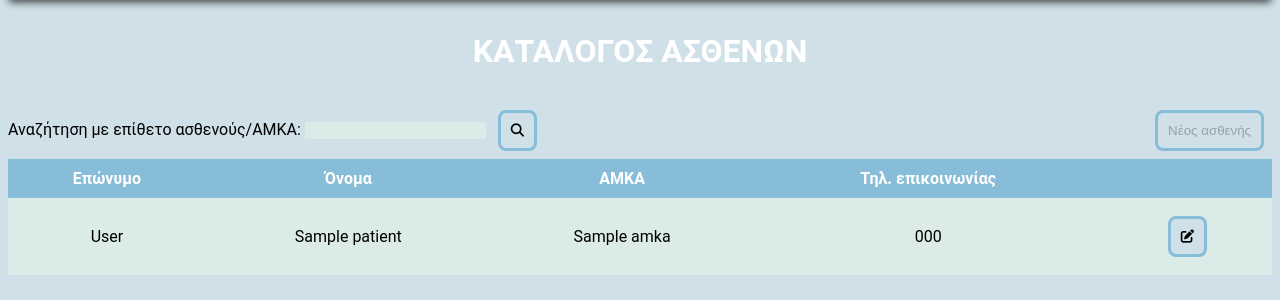
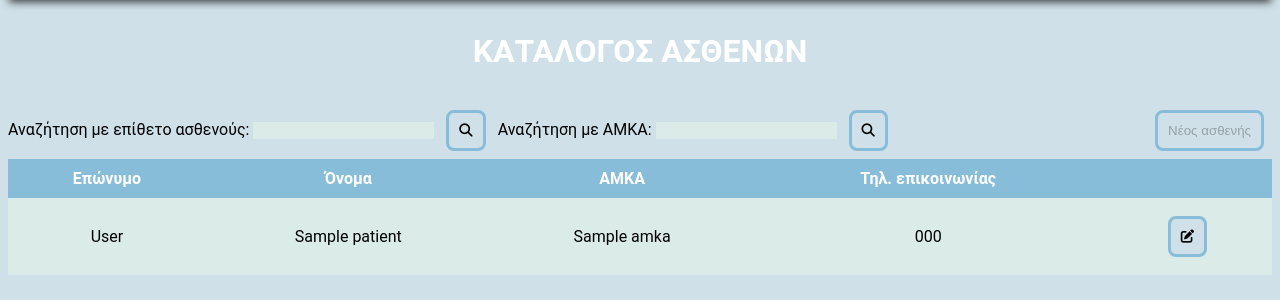
Before and after one commit to Rasty-90/flask-python-api-app, a Flask app: template templates/patients.html in a window 1280 px wide. Shown: the part 55-355 px from the top of the page. Run offline with Flask 2, Linux system fonts and the light colour scheme; the template is opened without the code that fills it: most values are stand-ins (such as "Sample title", 1, 10 or a date in 2020); some libraries are stand-ins or nearby versions.

Commit message:
final touches

```diff
--- a/templates/patients.html
+++ b/templates/patients.html
@@ -5,8 +5,8 @@
     <p class="title-top">ΚΑΤΑΛΟΓΟΣ ΑΣΘΕΝΩΝ</p>
     <p></p>
     <form action="/searchPatients?page=patients" method="post"class="float-left">
-        Αναζήτηση με επίθετο ασθενούς/AMKA: <input type="text" placeholder="{{searchPh}}" name="search" class="textbox-form">
-        <button type="submit" class="button-class"><i class="fas fa-search"></i></i></button>
+        Αναζήτηση με επίθετο ασθενούς: <input type="text"  name="searchSurname" class="textbox-form"> <button name="search" type="submit" value="searchSurname" class="button-class"><i class="fas fa-search"></i></i></button>
+        Αναζήτηση με ΑΜΚΑ: <input type="text"  name="searchAMKA" class="textbox-form"> <button name="search" type="submit" value="searchAMKA" class="button-class"><i class="fas fa-search"></i></i></button>
         </form>
         <a href="/newPatient"><button class="button-class button-un float-right">Νέος ασθενής</button></a>
         <table class="table-comp">
```
